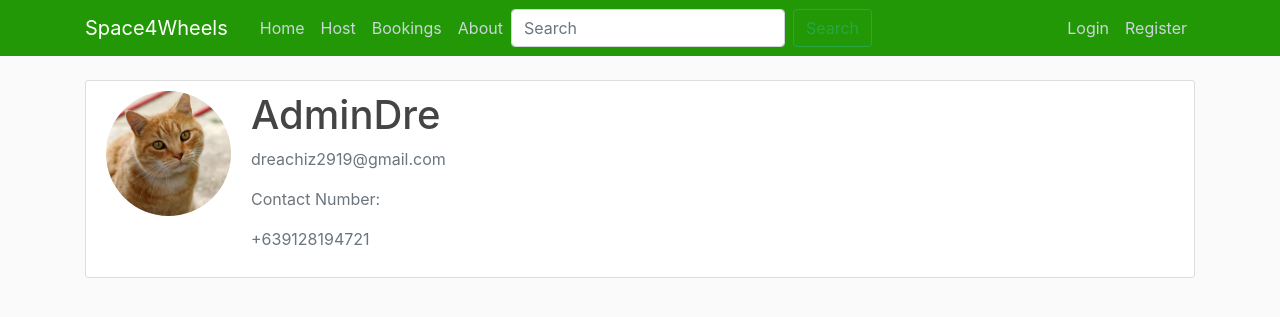
After one commit to dreisnew/Space4Wheels, a Django app: a page that uses Space4Wheels/templates/Space4Wheels/author_profile.html in a window 1280 px wide. The commit adds this page. Shown: the top 317 px of the page. Run offline with Django 5.2, Linux system fonts and the light colour scheme; data comes from the database, SQL or seed files in the repository; both versions use the stored data as it was after the commit; some libraries are stand-ins or nearby versions.

Commit message:
can view author profile

```diff
--- /dev/null
+++ b/Space4Wheels/templates/Space4Wheels/author_profile.html
@@ -0,0 +1,14 @@
+{% extends "Space4Wheels/base.html" %}
+{% block content %}
+<div class="content-section">
+    <div class="media">
+        <img class="rounded-circle account-img" src="{{ author.profile.image.url }}">
+        <div class="media-body">
+            <h2 class="account-heading">{{ author.username }}</h2>
+            <p class="text-secondary">{{ author.email }}</p>
+            <p class="text-secondary">Contact Number:</p>
+            <p class="text-secondary">{{ author.profile.contact_number }}</p>
+        </div>
+    </div>
+</div>
+{% endblock content %}
--- a/Space4Wheels/templates/Space4Wheels/home.html
+++ b/Space4Wheels/templates/Space4Wheels/home.html
@@ -5,7 +5,7 @@
           <img class="rounded-circle article-img" src="{{ post.author.profile.image.url }}">
           <div class="media-body">
             <div class="article-metadata">
-              <a class="mr-2" href="#">{{ post.author }}</a>
+              <a class="mr-2" href="{% url 'author-profile' %}?author_username={{ post.author.username }}">{{ post.author }}</a>
               <small class="text-muted">{{ post.date_posted|date:"F d, Y" }}</small>
             </div>
             <h2><a class="article-title" href="{% url 'post-detail' post.id %}">{{ post.title }}</a></h2>
--- a/Space4Wheels/urls.py
+++ b/Space4Wheels/urls.py
@@ -6,7 +6,7 @@ from .views import (
     PostCreateView,
     PostUpdateView,
     PostDeleteView,
-    book_space, BookingsView, rate_post
+    book_space, BookingsView, rate_post, author_profile
 )
 #from users import views as user_views
 from django.contrib.auth.decorators import login_required
@@ -25,5 +25,5 @@ urlpatterns = [
     path('bookings/approve/<int:booking_id>/', views.approve_booking, name='approve-booking'),
     path('bookings/reject/<int:booking_id>/', views.reject_booking, name='reject-booking'),
     path('rate-post/<int:post_id>/', rate_post, name='rate-post'),
-    #path('register/', user_views.register, name='register'),
+    path('author-profile/', author_profile, name='author-profile'),
 ]
--- a/Space4Wheels/views.py
+++ b/Space4Wheels/views.py
@@ -17,6 +17,7 @@ from django.utils import timezone
 from django.urls import reverse_lazy
 from django.db.models import Q, Avg
 from django.core.paginator import Paginator, EmptyPage, PageNotAnInteger
+from django.contrib.auth.models import User
 
 @login_required
 def book_space(request, post_id):
@@ -140,6 +141,11 @@ class PostListView(ListView):
         queryset = queryset.order_by('-date_posted')
         return queryset
 
+    def get_context_data(self, **kwargs):
+        context = super().get_context_data(**kwargs)
+        context['author_username'] = self.request.GET.get('author_username', '')
+        return context
+
 class PostDetailView(DetailView):
     model = Post
     template_name = 'Space4Wheels/post_detail.html'
@@ -247,6 +253,17 @@ def search(request):
 
     return render(request, 'Space4Wheels/search.html', {'query': query, 'results': results})
 
+def author_profile(request):
+    author_username = request.GET.get('author_username', '')
+    author = get_object_or_404(User, username=author_username)
+
+    context = {
+        'author': author,
+    }
+
+    return render(request, 'Space4Wheels/author_profile.html', context)
+
+
 def host(request):
     # Instantiate the class-based view and get the queryset
     user_listings_view = UserParkingSpaceListView()
```
Also changed, not shown: db.sqlite3.
